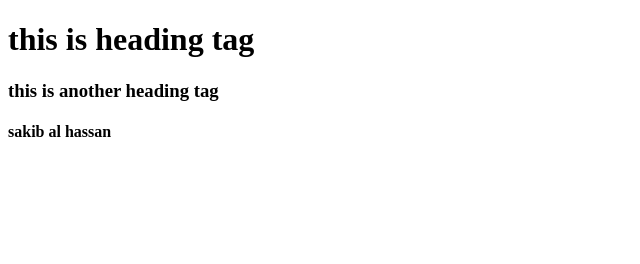
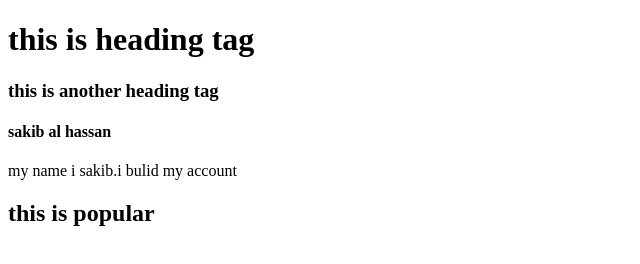
Before and after one commit to sakibalhassan/admin-repo, a plain HTML site: page index.html in a window 1280 px wide. Shown: the whole page, without its empty margins (0-640 px from the left). Drawn offline with Linux system fonts and the light colour scheme.

Commit message:
added tag

```diff
--- a/index.html
+++ b/index.html
@@ -10,5 +10,7 @@
    <h1>this is heading tag</h1>
    <h3>this is another heading tag</h3>
    <h4>sakib al hassan</h4>
+   <p>my name i sakib.i bulid my account</p>
+   <h2>this is popular</h2>
 </body>
 </html>
```
